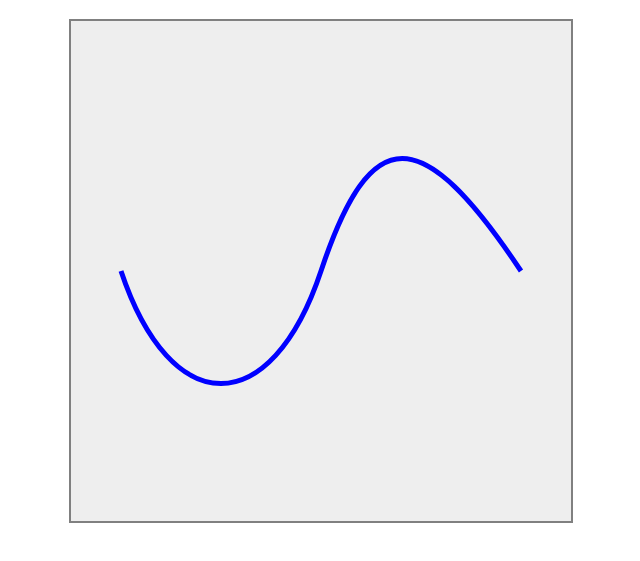
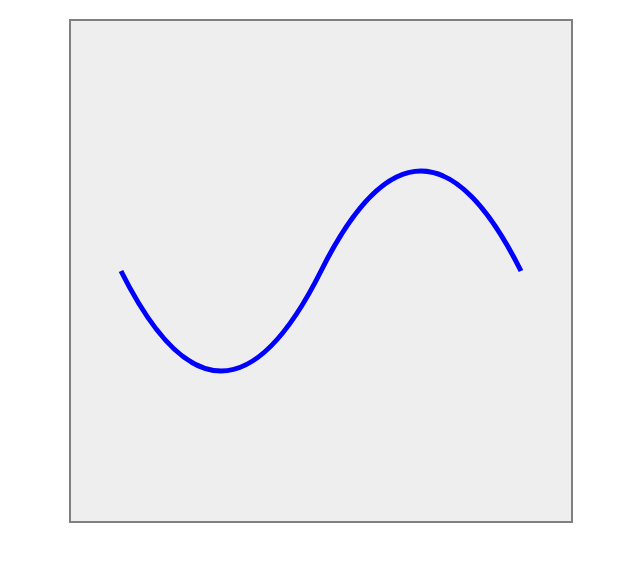
Before and after one commit to Najim473/SVG-Tutorial, a plain HTML site: page index.html in a window 1280 px wide. Shown: the part 61-622 px from the top of the page, without its empty margins (319-959 px from the left). Drawn offline with Linux system fonts and the light colour scheme.

Commit message:
quadratic bezier done

```diff
--- a/index.html
+++ b/index.html
@@ -28,7 +28,7 @@
             <!-- The grid -->
             <g class="grid"></g>
             <!-- The grid -->
-            <path d="M10,50 C20,80 40,80 50,50 S70,20 90,50" fill="none" stroke="blue"></path>
+            <path d="M10,50 Q30,90 50,50 T90,50" fill="none" stroke="blue"></path>
 
         </svg>
     </div>
```
Also changed, not shown: 1 other file.
